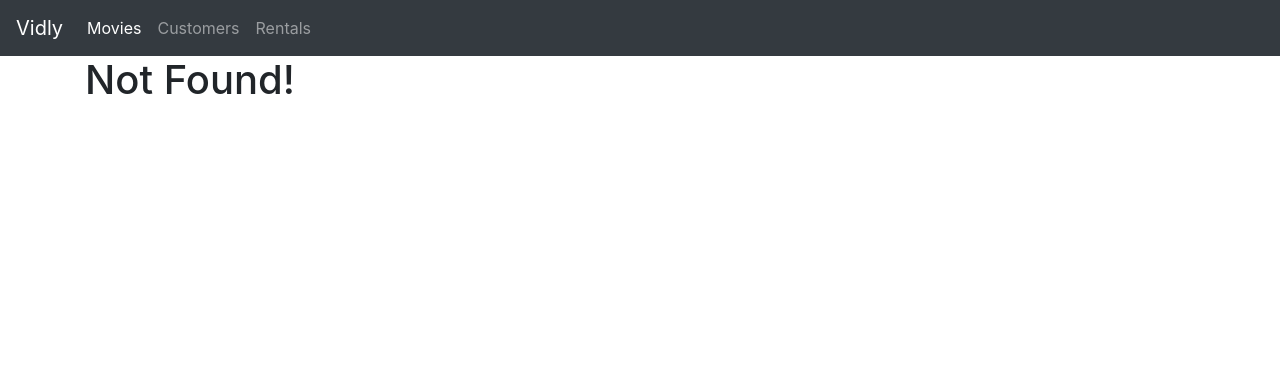
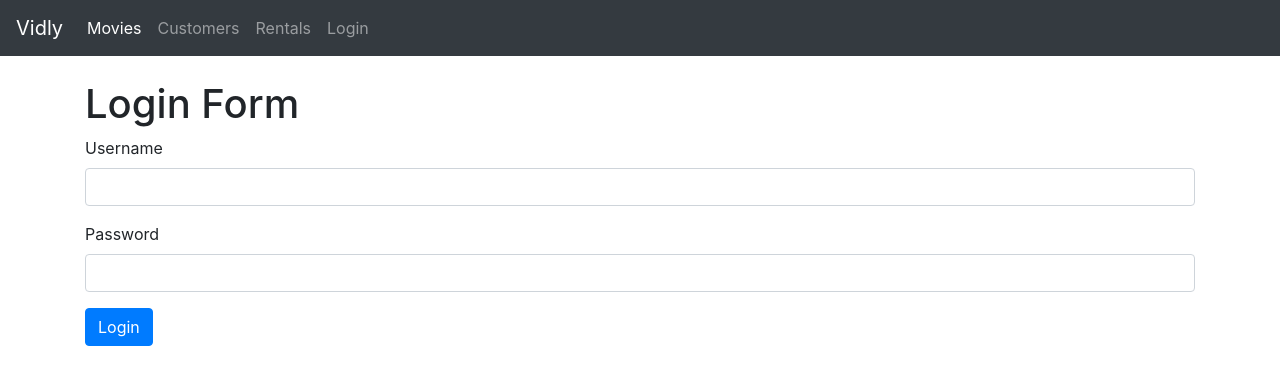
Before and after one commit to Jumaruba/MovieRate, a React (Create React App) app: page /login in a window 1280 px wide. Before the commit this address led to /not-found. Shown: the top 384 px of the page. Built offline with nearby package versions, Linux system fonts and the light colour scheme.

Commit message:
layout form login

```diff
--- a/src/App.js
+++ b/src/App.js
@@ -1,19 +1,23 @@
 import React from "react";
 import NavBar from "./navbar";
 import { Route, Switch, Redirect } from "react-router-dom";
+
 import Movie from "./components/movie";
 import NotFound from "./components/notfound";
+import LoginForm from './components/loginForm';
+import MovieForm from "./components/movieForm";
+
 import Rentals from "./rentals";
 import Customers from "./Customers";
-import MovieForm from "./components/movieform";
 
 const App = () => {
   return (
     <div>
       <NavBar />
-
+      <br/>
       <main className="container">
         <Switch>
+          <Route path="/login" component={LoginForm} />
           <Route path="/movies/:id" component={MovieForm}/>
           <Route path="/customers" component={Customers} />
           <Route path="/rentals" component={Rentals} />
--- /dev/null
+++ b/src/components/loginForm.jsx
@@ -0,0 +1,24 @@
+import React, { Component } from "react";
+
+class LoginForm extends Component {
+  render() {
+    return (
+      <div>
+        <h1>Login Form</h1>
+        <form action="">
+          <div className="form-group">
+            <label htmlFor="username">Username</label>
+            <input id="username" type="text" className="form-control" />
+          </div>
+          <div className="form-group">
+            <label htmlFor="password">Password</label>
+            <input id="password" type="text" className="form-control" />
+          </div>
+          <button className="btn btn-primary">Login</button>
+        </form>
+      </div>
+    );
+  }
+}
+
+export default LoginForm;
--- a/src/components/moviesTable.jsx
+++ b/src/components/moviesTable.jsx
@@ -5,7 +5,8 @@ import {Link} from 'react-router-dom';
 
 class MoviesTable extends Component {
   columns = [
-    { path: "title", label: "Title", content: movie => <Link to={`/movies/${movie._id}`}>{movie.title}</Link>},
+    { path: "title", label: "Title",
+      content: movie => <Link to={`/movies/${movie._id}`}>{movie.title}</Link>},
     { path: "genre.name", label: "Genre" },
     { path: "numberInStock", label: "In Stock" },
     { path: "dailyRentalRate", label: "Rate" },
--- a/src/navbar.jsx
+++ b/src/navbar.jsx
@@ -8,6 +8,7 @@ class NavBar extends Component {
       { name: "Movies", path: "/Movies" },
       { name: "Customers", path: "/Customers" },
       { name: "Rentals", path: "/Rentals" },
+      {name: "Login", path:"/login"}
     ],
   };
 
```
